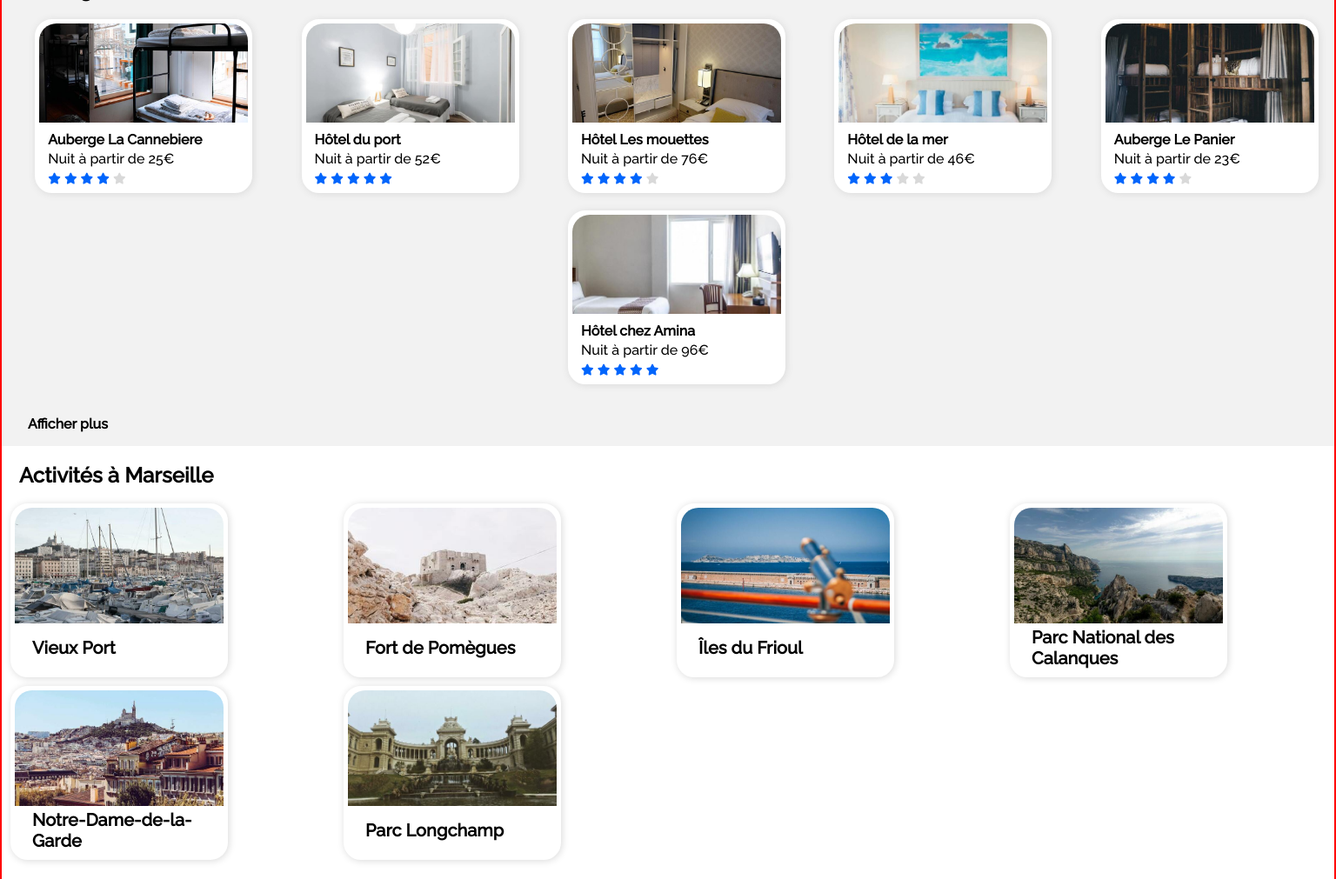
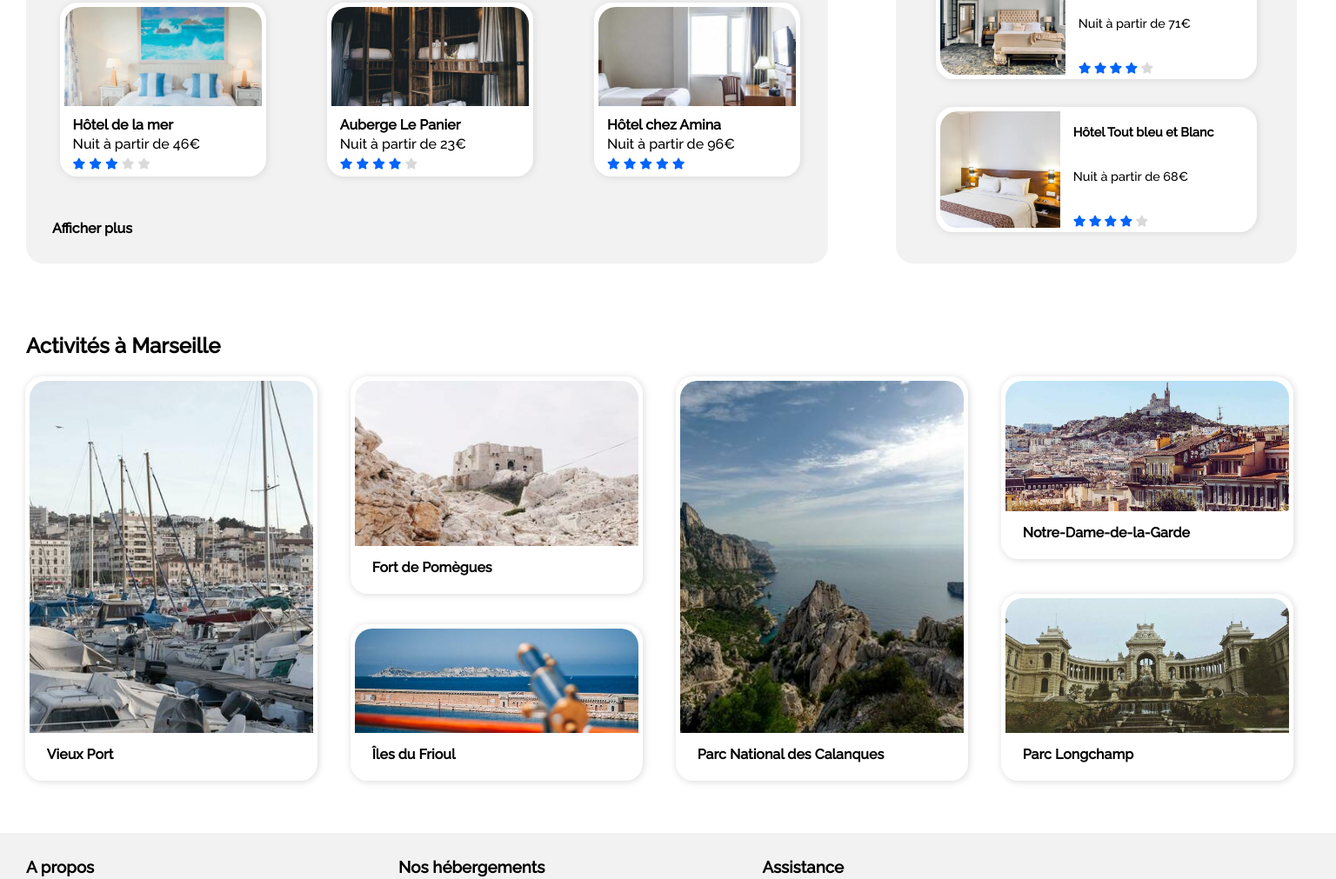
Before and after one commit to Aztharoths/mehdilugan_2_26122020, a plain HTML site: page index.html in a window 1536 px wide. Shown: the part 744-1755 px from the top of the page at 87% size. Drawn offline with Linux system fonts and the light colour scheme.

Commit message:
media>1080 + media>1360 (max width 1640)

```diff
--- a/style.css
+++ b/style.css
@@ -5,7 +5,6 @@ body {
   font-family: "Raleway", sans-serif;
   font-size: 16px;
   max-width: 1700px;
-  border: 2px solid red;
   box-sizing: border-box;
   margin: auto;
 }
@@ -81,7 +80,7 @@ h1 {
 #search_bar {
   margin-left: 20px;
   display: flex;
-  max-width: 420px;
+  max-width: 350px;
 }
 #map_icon {
   display: flex;
@@ -353,6 +352,12 @@ footer ul {
 }
 @media (min-width: 490px) {
   /*--------------------HEADER--------------------*/
+  #search_bar {
+    max-width: 450px;
+  }
+  #search_city {
+    width: 60%;
+  }
   #search_icon {
     display: none;
   }
@@ -363,12 +368,11 @@ footer ul {
     background-color: #0065fc;
     color: #fff;
     height: 50px;
-    width: 100px;
+    width: 130px;
     border-radius: 0 15px 15px 0;
     font-weight: bold;
+    font-size: large;
     border: none;
-    position: relative;
-    left: -10px;
   }
   #search_button:hover {
     background-color: #deebff;
@@ -534,6 +538,7 @@ footer ul {
     flex-wrap: nowrap;
     justify-content: space-between;
     height: 100px;
+    border-bottom: 2px solid #f2f2f2;
   }
   #logo {
     width: auto;
@@ -628,8 +633,7 @@ footer ul {
     font-size: initial;
   }
   /*--------------------FOOTER--------------------*/
-  footer {
-  }
+
   footer div:nth-child(3) {
     border-top: none;
     width: auto;
@@ -651,6 +655,7 @@ footer ul {
   /*--------------------HEADER--------------------*/
   header {
     justify-content: left;
+    border-bottom: none;
   }
   #logo {
     width: calc(100% - 485px);
@@ -666,40 +671,143 @@ footer ul {
 @media (min-width: 1080px) {
   /*--------------------HOUSING--------------------*/
   #housing_city {
-    margin-top: 20px;
+    margin-top: 60px;
+  }
+  #housing_city a {
+    width: 30%;
+  }
+  .hotel {
+    height: 144px;
+    flex-direction: row;
+  }
+  .hotel img {
+    height: 100%;
+    width: 40%;
+    border-radius: 20px 0 0 20px;
+  }
+  .hotel_name {
+    flex-direction: column;
+    justify-content: space-around;
+    height: 100%;
+    width: 60%;
+    border-radius: 0 20px 20px 0;
+  }
+  .hotel_name p:nth-child(2) {
+    margin-right: 0px;
   }
   /*--------------------ACTIVITIES--------------------*/
   #result_activities {
+    margin-top: 60px;
     display: grid;
-    grid-template-rows: 50px 210px 40px 35px 180px;
+    width: calc(100% - 40px);
+    grid-template-rows: 70px 210px 40px 35px 180px;
     grid-template-columns: repeat(4, 1fr);
   }
   #result_activities h2 {
+    margin-left: 30px;
     grid-row: 1;
     grid-column: 1 / 5;
   }
-  #location1 {
+  #result_activities a {
+    display: flex;
+    align-items: center;
+    width: 100%;
+  }
+  #result_activities a:nth-child(2) {
     grid-row: 2 / 6;
     grid-column: 1;
   }
-  #location2 {
+
+  #result_activities a:nth-child(3) {
     grid-row: 2 / 4;
     grid-column: 2;
   }
-  #location3 {
+  #result_activities a:nth-child(4) {
     grid-row: 5 / 6;
     grid-column: 2;
   }
-  #location4 {
+  #result_activities a:nth-child(5) {
     grid-row: 2 / 6;
     grid-column: 3;
   }
-  #location5 {
+  #result_activities a:nth-child(6) {
     grid-row: 2 / 3;
     grid-column: 4;
   }
-  #location6 {
+  #result_activities a:nth-child(7) {
     grid-row: 4/ 6;
     grid-column: 4;
   }
+  .location {
+    height: 100%;
+    width: 90%;
+  }
+  .location img {
+    height: calc(100% - 50px);
+  }
+  .location_name {
+    height: 50px;
+    width: 80%;
+  }
+  .location_name h4 {
+    font-size: 1rem;
+  }
+  /*--------------------FOOTER--------------------*/
+  footer {
+    margin-top: 60px;
+    justify-content: left;
+  }
+  footer div:nth-child(1) {
+    margin-left: 30px;
+  }
+  footer div:nth-child(2) {
+    margin-left: 200px;
+  }
+  footer div:nth-child(3) {
+    margin-left: 250px;
+  }
 }
+@media (min-width: 1360px) {
+  /*--------------------RESULT--------------------*/
+  #result_housing {
+    display: flex;
+    flex-direction: row-reverse;
+    justify-content: space-between;
+  }
+  /*--------------------HOUSING--------------------*/
+  #housing_city {
+    margin-top: 20px;
+    margin-left: 30px;
+    width: 60%;
+    border-radius: 20px;
+  }
+  #housing_city a {
+    width: 250px;
+  }
+  .hotel {
+    height: 200px;
+    width: 95%;
+    flex-direction: column;
+  }
+  .hotel img {
+    border-radius: 20px 20px 0 0;
+    width: 100%;
+    height: 60%;
+  }
+  .hotel_name {
+    border-radius: 0 0 20px 20px;
+    width: 100%;
+    height: 40%;
+  }
+  /*--------------------POPULAR--------------------*/
+  #housing_city_popular {
+    border-radius: 20px;
+    margin-right: 45px;
+    margin-top: 20px;
+    width: 30%;
+    flex-direction: column;
+  }
+  #housing_city_popular a {
+    width: 80%;
+  }
+}
```
